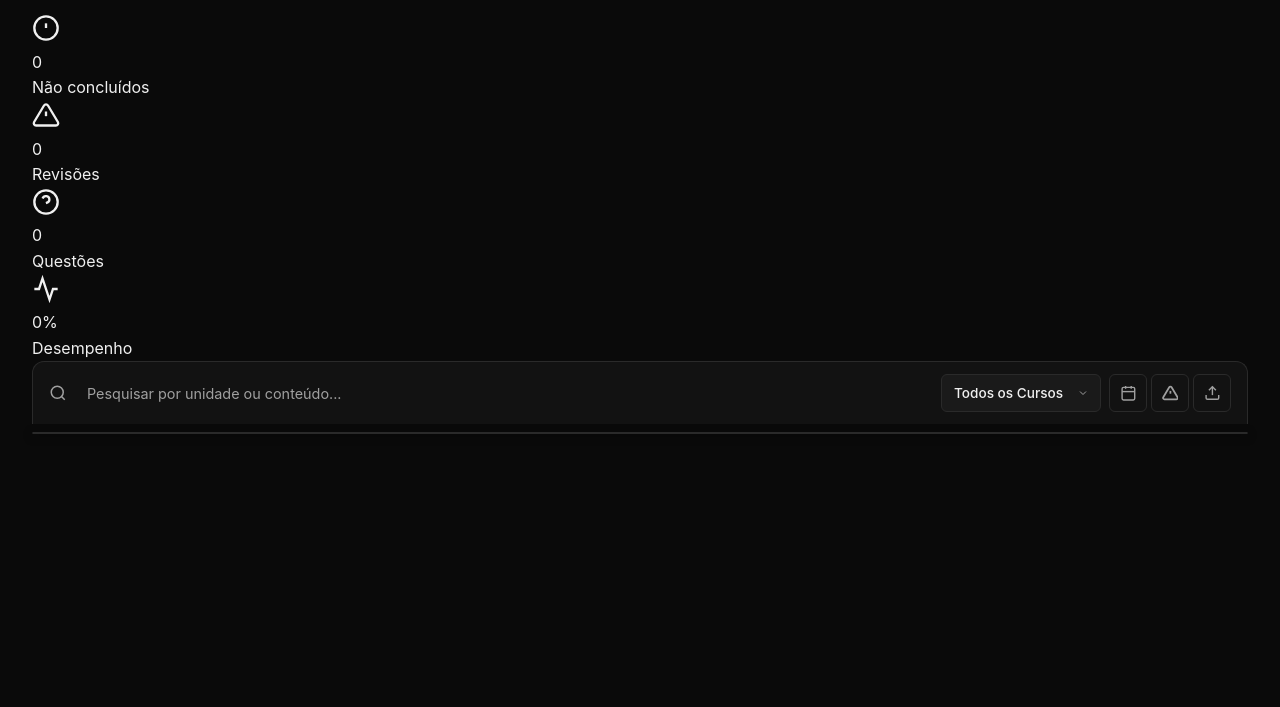
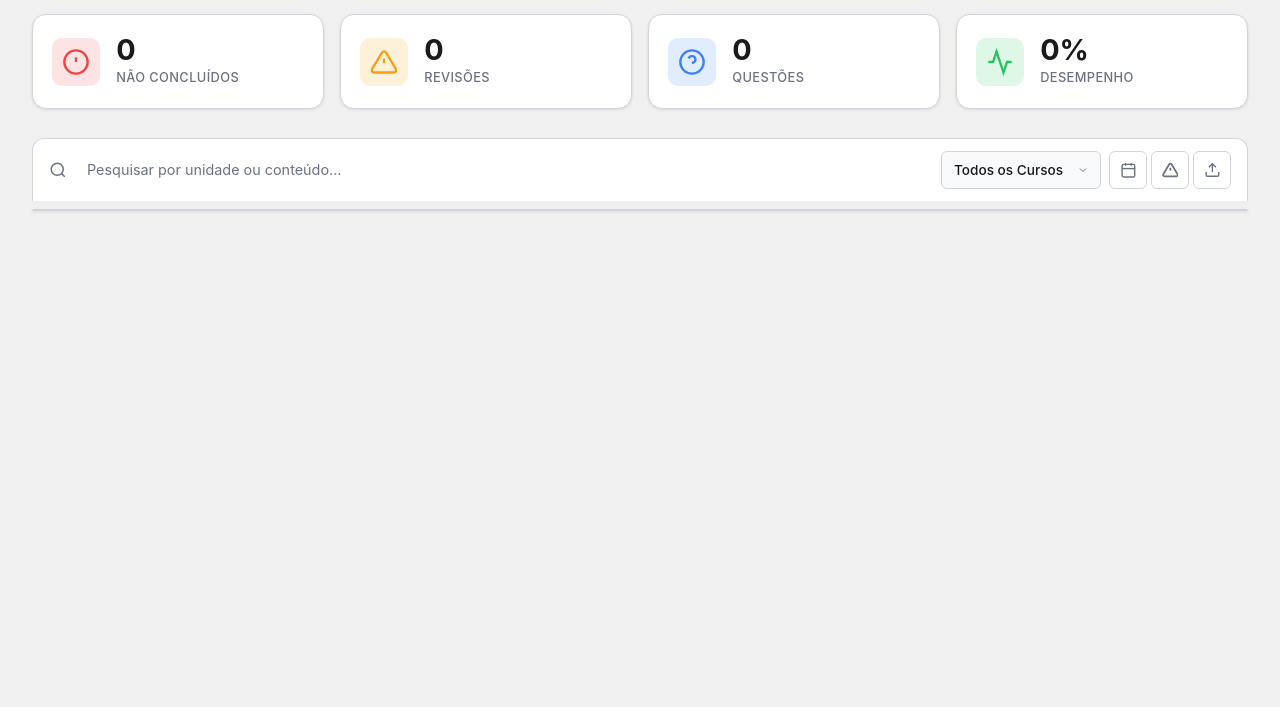
Before and after one commit to MALVSCODE-DEVELOPER/estudos, a website: page public/index.html in a window 1280 px wide. Shown: the part 93-800 px from the top of the page. Drawn offline with Linux system fonts and the light colour scheme; no server answers.

Commit message:
Update styles.css

```diff
--- a/public/styles.css
+++ b/public/styles.css
@@ -1,7 +1,10 @@
+/* ============================================
+   VARIÁVEIS - TEMA ESCURO PROFUNDO
+   ============================================ */
 :root {
     --primary: #6b7280;
-    --bg-primary: #0a0a0a;
-    --bg-secondary: #0a0a0a;
+    --bg-primary: #000000;
+    --bg-secondary: #000000;
     --bg-card: #121212;
     --text-primary: #f0f0f0;
     --text-secondary: #a0a0a0;
@@ -13,21 +16,37 @@
     --danger-color: #EF4444;
     --table-stripe: #0f0f0f;
     --table-hover: #1a1a1a;
-    --card-shadow: 0 2px 8px rgba(0,0,0,0.6);
+    --card-shadow: 0 2px 8px rgba(0,0,0,0.8);
     --th-bg: #1e1e1e;
     --th-color: #c0c0c0;
     --th-border: #2a2a2a;
-    --shadow: rgba(0,0,0,0.8);
-    --btn-register: #4a5568;
+    --shadow: rgba(0,0,0,0.9);
+    --btn-register: #3B82F6;
     --btn-delete: #EF4444;
     --btn-save: #22C55E;
     --alert-color: #EF4444;
 }
-@media (prefers-color-scheme: dark) {
+
+@media (prefers-color-scheme: light) {
     :root {
-        /* já dark, mantém */
+        --bg-primary: #f5f5f5;
+        --bg-secondary: #f0f0f0;
+        --bg-card: #ffffff;
+        --text-primary: #1a1a1a;
+        --text-secondary: #6b7280;
+        --border-color: #d1d5db;
+        --input-bg: #f9fafb;
+        --table-stripe: #fafafa;
+        --table-hover: rgba(0,0,0,0.04);
+        --card-shadow: 0 1px 3px rgba(0,0,0,0.1);
+        --th-bg: #e5e7eb;
+        --th-color: #1f2937;
+        --th-border: #d1d5db;
+        --shadow: rgba(0,0,0,0.15);
+        --primary: #6b7280;
     }
 }
+
 * { margin:0; padding:0; box-sizing:border-box; }
 body { font-family:'Inter','Segoe UI',system-ui,sans-serif; background:var(--bg-secondary); color:var(--text-primary); line-height:1.6; overflow-y:auto; overflow-x:hidden; }
 .loader { width:48px; height:48px; border:4px solid rgba(107,114,128,0.2); border-top-color:var(--primary); border-radius:50%; animation:spin 0.8s linear infinite; }
@@ -45,7 +64,23 @@ body { font-family:'Inter','Segoe UI',system-ui,sans-serif; background:var(--bg-
 .header-left { display:flex; align-items:center; gap:1rem; flex-wrap:wrap; }
 h1 { font-size:clamp(1.25rem,5vw,2rem); font-weight:700; color:var(--text-primary); letter-spacing:-0.5px; display:flex; align-items:center; margin:0; }
 .btn-new-order-header { background:var(--btn-register); color:white; border:none; padding:0.65rem 1.5rem; border-radius:8px; cursor:pointer; font-size:0.9rem; font-weight:600; display:inline-flex; align-items:center; justify-content:center; gap:0.5rem; transition:all 0.3s ease; box-shadow:0 1px 3px rgba(0,0,0,0.3); white-space:nowrap; }
-.btn-new-order-header:hover { background:#4a5568; transform:translateY(-1px); box-shadow:0 4px 8px rgba(0,0,0,0.5); }
+.btn-new-order-header:hover { background:#2563EB; transform:translateY(-1px); box-shadow:0 4px 8px rgba(0,0,0,0.5); }
+
+/* Dashboard - SEM BORDAS COLORIDAS */
+.dashboard-grid { display:grid; grid-template-columns:repeat(auto-fit,minmax(180px,1fr)); gap:1rem; margin-bottom:1.8rem; }
+@media(max-width:640px) { .dashboard-grid { grid-template-columns:repeat(2,1fr); } }
+.stat-card { background:var(--bg-card); padding:1.2rem; border-radius:14px; border:1px solid var(--border-color); box-shadow:var(--card-shadow); display:flex; align-items:center; gap:1rem; transition:all 0.2s ease; min-height:80px; }
+.stat-card:hover { transform:translateY(-2px); box-shadow:0 6px 16px rgba(0,0,0,0.6); }
+.stat-icon { width:48px; height:48px; border-radius:10px; display:flex; align-items:center; justify-content:center; flex-shrink:0; background:rgba(255,255,255,0.05); color:var(--text-secondary); }
+.stat-icon-success { background:rgba(34,197,94,0.15); color:#22C55E; }
+.stat-icon-danger { background:rgba(239,68,68,0.15); color:#EF4444; }
+.stat-icon-warning { background:rgba(245,158,11,0.15); color:#F59E0B; }
+.stat-icon-info { background:rgba(59,130,246,0.15); color:#3B82F6; }
+.stat-content { flex:1; }
+.stat-value { font-size:clamp(1.4rem,3.5vw,1.8rem); font-weight:700; color:var(--text-primary); line-height:1.1; margin-bottom:0.15rem; }
+.stat-label { font-size:0.8rem; color:var(--text-secondary); font-weight:500; text-transform:uppercase; letter-spacing:0.4px; }
+
+/* Barra de pesquisa */
 .search-bar-wrapper { margin-bottom:0.5rem; }
 .search-bar { background:var(--bg-card); padding:0.75rem 1rem; border-radius:12px 12px 0 0; border:1px solid var(--border-color); border-bottom:none; display:flex; align-items:center; gap:0.75rem; flex-wrap:wrap; }
 .search-icon { color:var(--text-secondary); flex-shrink:0; }
@@ -66,12 +101,11 @@ h1 { font-size:clamp(1.25rem,5vw,2rem); font-weight:700; color:var(--text-primar
 .tool-btn.active { background:var(--primary); color:white; border-color:var(--primary); }
 .tool-btn.active:hover { background:var(--primary); }
 .tool-btn svg { stroke:currentColor; }
+
+/* Tabela */
 table { width:100%; border-collapse:separate; border-spacing:0; }
 thead { background:var(--th-bg); }
 th { padding:10px 12px; text-align:left; font-weight:600; color:var(--th-color); font-size:0.7rem; text-transform:uppercase; letter-spacing:0.5px; border-bottom:1px solid var(--th-border); }
-th:not(:first-child):not(:nth-child(6)):not(:nth-child(7)):not(:nth-child(8)) {
-    /* oculta os cabeçalhos das colunas Desempenho, Alerta e Ações */
-}
 td { padding:10px 12px; border-bottom:1px solid var(--border-color); font-size:0.85rem; color:var(--text-primary); }
 @media(max-width:768px) { th,td { padding:8px 6px; font-size:0.75rem; } }
 tbody tr { background:var(--bg-card); transition:background 0.2s ease; }
@@ -81,15 +115,15 @@ tbody tr.row-concluido { background:rgba(34,197,94,0.15)!important; border-left:
 tbody tr.row-concluido:hover { background:rgba(34,197,94,0.2)!important; }
 
 /* Larguras das colunas */
-th:nth-child(1), td:nth-child(1) { width:45px; text-align:center; }  /* checkbox */
-th:nth-child(2), td:nth-child(2) { width:50px; text-align:center; }  /* código */
-th:nth-child(5), td:nth-child(5) { width:100px; white-space:nowrap; } /* data */
-th:nth-child(6), td:nth-child(6) { width:70px; text-align:center; }  /* desempenho (sem cabeçalho) */
-th:nth-child(7), td:nth-child(7) { width:45px; text-align:center; }  /* alerta (sem cabeçalho) */
-th:nth-child(8), td:nth-child(8) { width:80px; text-align:center; }  /* ações (sem cabeçalho) */
+th:nth-child(1), td:nth-child(1) { width:45px; text-align:center; }
+th:nth-child(2), td:nth-child(2) { width:50px; text-align:center; }
+th:nth-child(6), td:nth-child(6) { width:100px; white-space:nowrap; } /* Data */
+th:nth-child(7), td:nth-child(7) { width:70px; text-align:center; }  /* Desempenho */
+th:nth-child(8), td:nth-child(8) { width:45px; text-align:center; }  /* Alerta */
+th:nth-child(9), td:nth-child(9) { width:80px; text-align:center; }  /* Ações */
 
-/* Esconder cabeçalhos das colunas 6, 7 e 8 */
-th:nth-child(6), th:nth-child(7), th:nth-child(8) {
+/* Esconder cabeçalhos das colunas 7, 8 e 9 (Desempenho, Alerta, Ações) */
+th:nth-child(7), th:nth-child(8), th:nth-child(9) {
     font-size: 0;
     padding: 0;
     min-width: 0;
@@ -128,11 +162,12 @@ tr.row-clickable:hover td { background:var(--table-hover)!important; }
 @keyframes slideInBottom { from{opacity:0;transform:translateY(100px);} to{opacity:1;transform:translateY(0);} }
 @keyframes slideOutBottom { to{opacity:0;transform:translateY(100px);} }
 
+/* Modais (padrão Controle de Frete) */
 .modal-overlay { display:none; position:fixed; top:0; left:0; right:0; bottom:0; background:rgba(0,0,0,0.8); backdrop-filter:blur(6px); align-items:center; justify-content:center; z-index:10000; opacity:0; animation:fadeIn 0.2s ease forwards; padding:1rem; }
 .modal-overlay.show { display:flex; }
 @keyframes fadeIn { to{opacity:1;} }
 @keyframes fadeOut { to{opacity:0;} }
-.modal-content { background:var(--bg-card); border-radius:16px; padding:1.5rem; max-width:650px; width:100%; max-height:85vh; overflow-y:auto; overflow-x:hidden; box-shadow:0 20px 60px var(--shadow); border:1px solid var(--border-color); transform:scale(0.9); animation:scaleIn 0.2s ease forwards; display:flex; flex-direction:column; }
+.modal-content { background:var(--bg-card); border-radius:16px; padding:1.5rem; max-width:750px; width:100%; max-height:85vh; overflow-y:auto; overflow-x:hidden; box-shadow:0 20px 60px var(--shadow); border:1px solid var(--border-color); transform:scale(0.9); animation:scaleIn 0.2s ease forwards; display:flex; flex-direction:column; }
 @media(max-width:640px) { .modal-content { padding:1rem; max-width:100%; max-height:95vh; } }
 @keyframes scaleIn { to{transform:scale(1);} }
 .modal-header { display:flex; justify-content:space-between; align-items:center; margin-bottom:1rem; padding-bottom:0.75rem; border-bottom:2px solid var(--border-color); }
@@ -161,3 +196,10 @@ button:hover:not(:disabled) { opacity:0.9; transform:translateY(-1px); }
 button:disabled { background:#4a4a4a; cursor:not-allowed; opacity:0.5; }
 button.save { background:var(--btn-save); }
 button.btn-cancel { background:var(--btn-delete)!important; }
+
+/* Paginação nos modais */
+.paginacao { display:flex; align-items:center; justify-content:center; gap:0.75rem; margin-top:1rem; padding-top:0.5rem; border-top:1px solid var(--border-color); }
+.paginacao button { background:var(--input-bg); border:1px solid var(--border-color); color:var(--text-primary); padding:4px 12px; border-radius:4px; cursor:pointer; font-size:0.8rem; min-width:0; }
+.paginacao button:hover:not(:disabled) { background:var(--primary); color:white; }
+.paginacao button:disabled { opacity:0.4; cursor:not-allowed; }
+.paginacao span { font-size:0.85rem; color:var(--text-secondary); }
```
